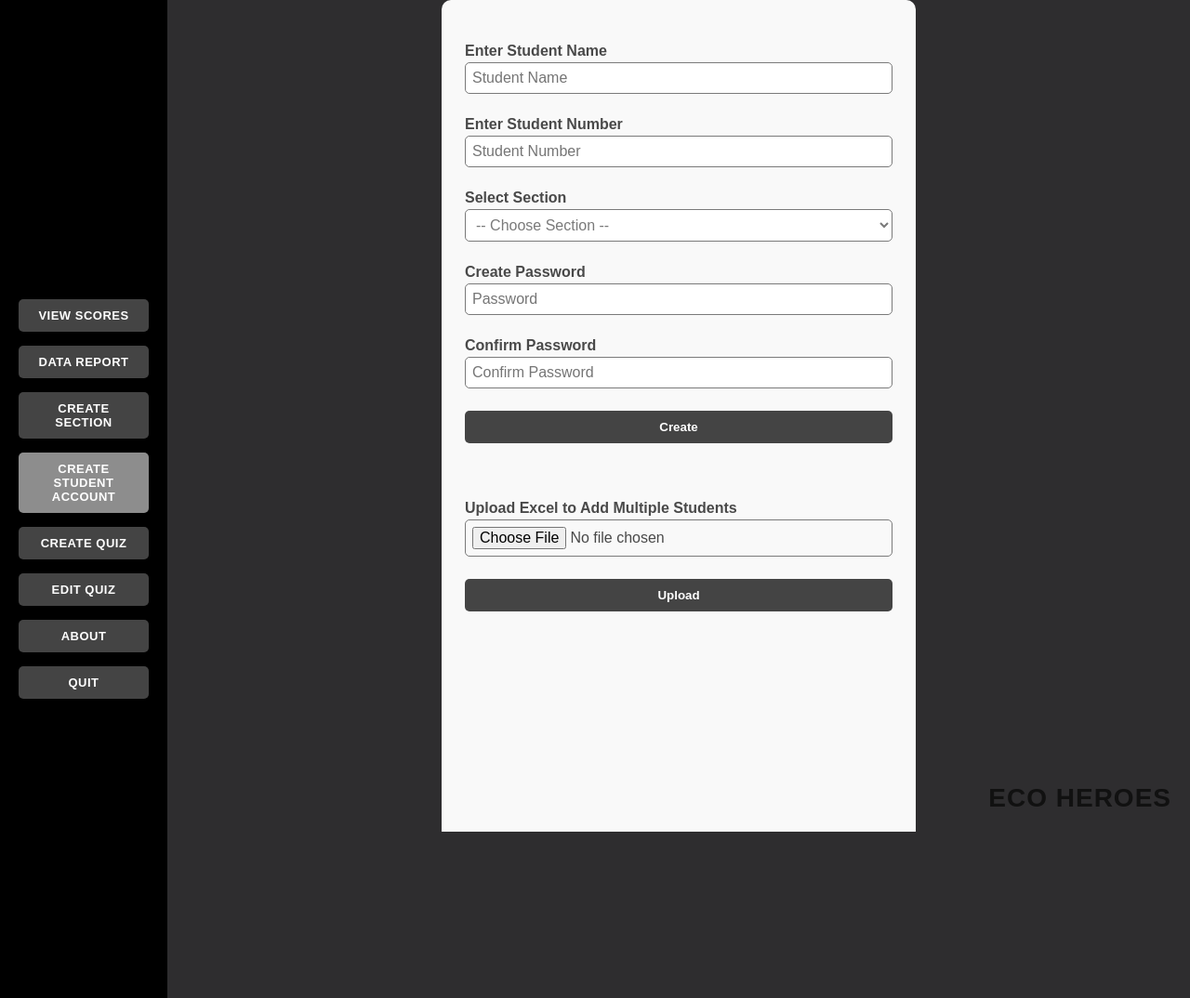
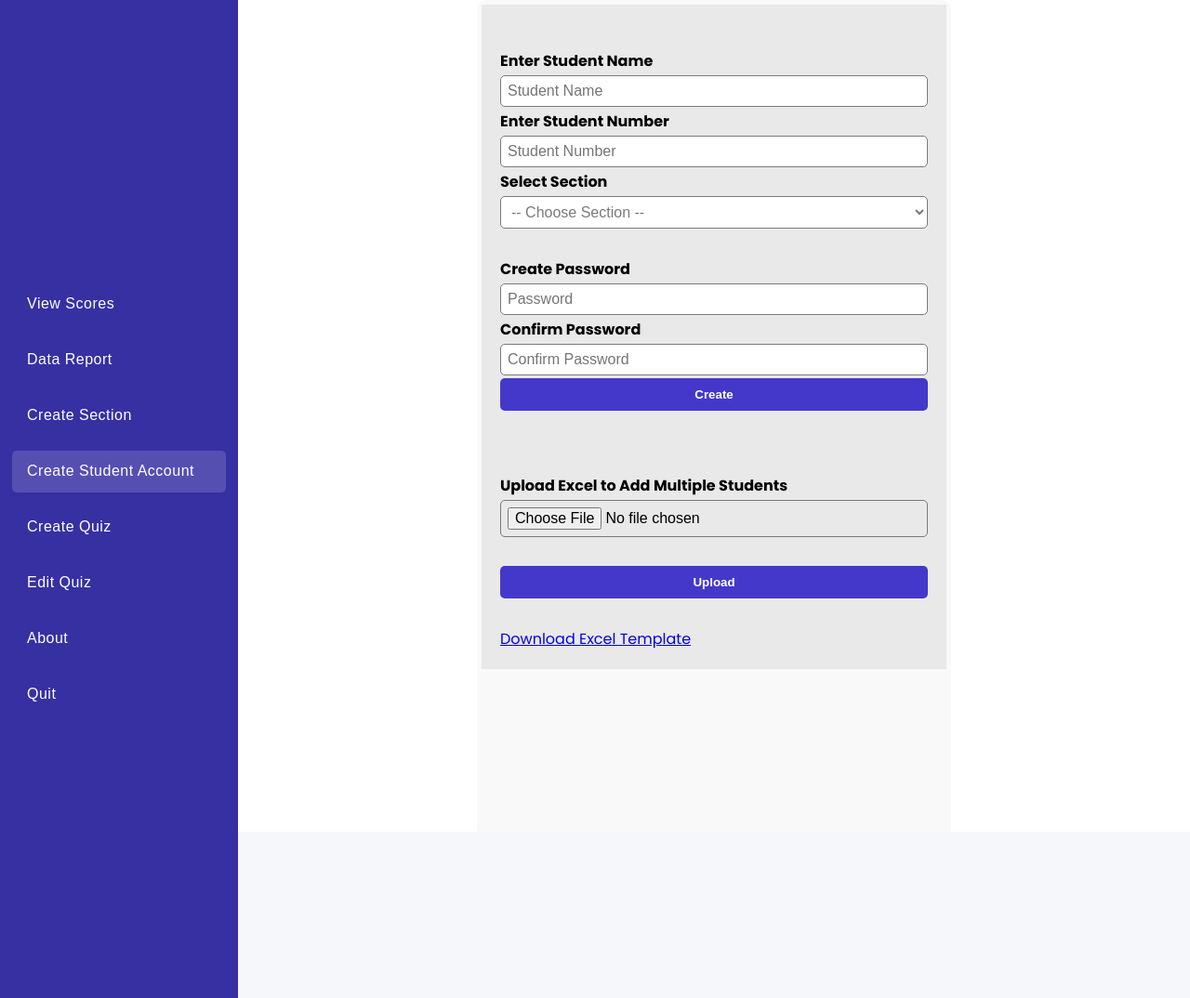
Before and after one commit to pritongtokwa/React-Teacher-Web, a Flask app: page /create-student in a window 1280 px wide. Shown: the whole page at 93% size. Run offline with Flask 3, Linux system fonts and the light colour scheme; data that the repository does not hold is empty.

Commit message:
Added Revisions

```diff
--- a/main.py
+++ b/main.py
@@ -471,17 +471,30 @@ def create_student():
         password1 = request.form.get("password1")
         password2 = request.form.get("password2")
 
-        if password1 != password2:
+        import re
+        if not re.match(r"^[A-Za-z. ]+$", studname):
+            error = "Name must only contain letters, spaces, and periods."
+        elif not re.match(r"^\d{12}$", studnum):
+            error = "Student number must be exactly 12 digits."
+        elif not re.match(r"^\d{1,8}$", password1):
+            error = "Password must be numeric and up to 8 digits only."
+        elif password1 != password2:
             error = "Passwords do not match."
         else:
-            with conn.cursor() as cursor:
-                cursor.execute(
-                    "INSERT INTO students (name, student_number, section_id, password) VALUES (%s, %s, %s, %s)",
-                    (studname, studnum, section_id, password1)
-                )
-                conn.commit()
-            conn.close()
-            return redirect(url_for("create_student"))
+            with conn.cursor(dictionary=True) as cursor:
+                cursor.execute("SELECT id FROM students WHERE student_number = %s", (studnum,))
+                existing = cursor.fetchone()
+
+                if existing:
+                    error = "A student with that student number already exists."
+                else:
+                    cursor.execute(
+                        "INSERT INTO students (name, student_number, section_id, password) VALUES (%s, %s, %s, %s)",
+                        (studname, studnum, section_id, password1)
+                    )
+                    conn.commit()
+                    conn.close()
+                    return redirect(url_for("create_student"))
 
     conn.close()
     return render_template("createstudent.html", error=error, sections=sections, current_page="create-student")
@@ -520,11 +533,27 @@ def upload_students():
         with conn.cursor() as cursor:
             added_students = 0
             skipped_students = 0
-            for _, row in df.iterrows():
+            skipped_details = []
+
+            for index, row in df.iterrows():
                 student_number = str(row[col_map["student_number"]]).strip()
                 name = str(row[col_map["name"]]).strip()
                 section_name = str(row[col_map["section"]]).strip()
                 password = str(row[col_map["password"]]).strip()
+
+                import re
+                if not re.match(r"^[A-Za-z. ]+$", name):
+                    skipped_students += 1
+                    skipped_details.append(f"Row {index+2}: Invalid name")
+                    continue
+                if not re.match(r"^\d{12}$", student_number):
+                    skipped_students += 1
+                    skipped_details.append(f"Row {index+2}: Student number must be exactly 12 digits")
+                    continue
+                if not re.match(r"^\d{1,8}$", password):
+                    skipped_students += 1
+                    skipped_details.append(f"Row {index+2}: Password must be numeric (max 8 digits)")
+                    continue
 
                 cursor.execute("SELECT id FROM sections WHERE name=%s", (section_name,))
                 result = cursor.fetchone()
@@ -538,6 +567,7 @@ def upload_students():
                 cursor.execute("SELECT id FROM students WHERE student_number=%s", (student_number,))
                 if cursor.fetchone():
                     skipped_students += 1
+                    skipped_details.append(f"Row {index+2}: Duplicate student number")
                     continue
 
                 cursor.execute(
@@ -548,12 +578,184 @@ def upload_students():
 
             conn.commit()
         conn.close()
-        flash(f"{added_students} students added successfully! {skipped_students} duplicates skipped.", "success")
+
+        message = f"{added_students} students added successfully."
+        if skipped_students > 0:
+            message += f" {skipped_students} rows skipped due to validation errors."
+
+        if skipped_details:
+            preview = "<br>".join(skipped_details[:10])
+            if len(skipped_details) > 10:
+                preview += "<br>...and more."
+            flash(f"{message}<br><br><b>Skipped Rows:</b><br>{preview}", "warning")
+        else:
+            flash(message, "success")
 
     except Exception as e:
         flash(f"Error processing Excel file: {e}", "error")
 
     return redirect(url_for("create_student"))
+
+# ---------------- EXPORT DATA (EXCEL) ----------------
+from flask import Response
+import io
+from openpyxl import Workbook
+
+@app.route("/export/<class_name>")
+def export_class_data(class_name):
+    try:
+        conn = get_db()
+        cursor = conn.cursor(dictionary=True)
+
+        cursor.execute("""
+            SELECT st.name AS student_name,
+                   sec.name AS section_name,
+                   sc.minigame1_best,
+                   sc.minigame2_best,
+                   sc.minigame3_best,
+                   sc.minigame4_best,
+                   sc.quiz_score
+            FROM students st
+            JOIN sections sec ON st.section_id = sec.id
+            LEFT JOIN scores sc ON st.id = sc.student_id
+            WHERE sec.name = %s
+        """, (class_name,))
+        rows = cursor.fetchall()
+        cursor.close()
+        conn.close()
+
+        if not rows:
+            return "No data found for this class.", 404
+
+        wb = Workbook()
+        ws = wb.active
+        ws.title = f"{class_name} Scores"
+
+        headers = [
+            "Student Name", "Section", "Minigame 1 (Best)", "Minigame 2 (Best)",
+            "Minigame 3 (Best)", "Minigame 4 (Best)", "Quiz Score"
+        ]
+        ws.append(headers)
+
+        for row in rows:
+            ws.append([
+                row["student_name"],
+                row["section_name"],
+                row.get("minigame1_best", 0) or 0,
+                row.get("minigame2_best", 0) or 0,
+                row.get("minigame3_best", 0) or 0,
+                row.get("minigame4_best", 0) or 0,
+                row.get("quiz_score", 0) or 0
+            ])
+
+        output = io.BytesIO()
+        wb.save(output)
+        output.seek(0)
+
+        return Response(
+            output.getvalue(),
+            mimetype="application/vnd.openxmlformats-officedocument.spreadsheetml.sheet",
+            headers={
+                "Content-Disposition": f"attachment; filename={class_name}_scores.xlsx"
+            }
+        )
+
+    except Exception as e:
+        print("Export error:", e)
+        return f"Error exporting data: {e}", 500
+
+# ---------------- EXPORT DATA REPORT (EXCEL) ----------------
+@app.route("/export-report/<class_name>")
+def export_data_report(class_name):
+    try:
+        conn = get_db()
+        cursor = conn.cursor(dictionary=True)
+
+        cursor.execute("""
+            SELECT st.name AS student_name,
+                   sec.name AS section_name,
+                   sc.minigame1_first,
+                   sc.minigame1_best,
+                   sc.minigame1_attempts,
+                   sc.minigame2_first,
+                   sc.minigame2_best,
+                   sc.minigame2_attempts,
+                   sc.minigame3_first,
+                   sc.minigame3_best,
+                   sc.minigame3_attempts,
+                   sc.minigame4_first,
+                   sc.minigame4_best,
+                   sc.minigame4_attempts,
+                   sc.quiz_score
+            FROM students st
+            JOIN sections sec ON st.section_id = sec.id
+            LEFT JOIN scores sc ON st.id = sc.student_id
+            WHERE sec.name = %s
+        """, (class_name,))
+        rows = cursor.fetchall()
+        cursor.close()
+        conn.close()
+
+        if not rows:
+            return "No data found for this class.", 404
+
+        wb = Workbook()
+        ws = wb.active
+        ws.title = f"{class_name} Report"
+
+        headers = [
+            "Student Name", "Section",
+            "Minigame 1 (First)", "Minigame 1 (Best)", "Attempts", "Improvement",
+            "Minigame 2 (First)", "Minigame 2 (Best)", "Attempts", "Improvement",
+            "Minigame 3 (First)", "Minigame 3 (Best)", "Attempts", "Improvement",
+            "Minigame 4 (First)", "Minigame 4 (Best)", "Attempts", "Improvement",
+            "Quiz Score"
+        ]
+        ws.append(headers)
+
+        for r in rows:
+            ws.append([
+                r["student_name"],
+                r["section_name"],
+
+                r.get("minigame1_first", 0) or 0,
+                r.get("minigame1_best", 0) or 0,
+                r.get("minigame1_attempts", 0) or 0,
+                (r["minigame1_best"] or 0) - (r["minigame1_first"] or 0),
+
+                r.get("minigame2_first", 0) or 0,
+                r.get("minigame2_best", 0) or 0,
+                r.get("minigame2_attempts", 0) or 0,
+                (r["minigame2_best"] or 0) - (r["minigame2_first"] or 0),
+
+                r.get("minigame3_first", 0) or 0,
+                r.get("minigame3_best", 0) or 0,
+                r.get("minigame3_attempts", 0) or 0,
+                (r["minigame3_best"] or 0) - (r["minigame3_first"] or 0),
+
+                r.get("minigame4_first", 0) or 0,
+                r.get("minigame4_best", 0) or 0,
+                r.get("minigame4_attempts", 0) or 0,
+                (r["minigame4_best"] or 0) - (r["minigame4_first"] or 0),
+
+                r.get("quiz_score", 0) or 0
+            ])
+
+        output = io.BytesIO()
+        wb.save(output)
+        output.seek(0)
+
+        return Response(
+            output.getvalue(),
+            mimetype="application/vnd.openxmlformats-officedocument.spreadsheetml.sheet",
+            headers={
+                "Content-Disposition": f"attachment; filename={class_name}_data_report.xlsx"
+            }
+        )
+
+    except Exception as e:
+        print("Export report error:", e)
+        return f"Error exporting report: {e}", 500
 
 # ---------------- EXTERNAL UPLOAD (for PHP site) ----------------
 @app.route("/api/upload-students", methods=["POST"])
--- a/static/style.css
+++ b/static/style.css
@@ -1,8 +1,8 @@
 body {
   margin: 0;
-  font-family: 'Arial', sans-serif;
-  background-color: #2e2d2f;
-  color: white;
+  font-family: 'Poppins', sans-serif;
+  background-color: #f5f7fa;
+  color: black;
   height: 100vh;
   display: flex;
 }
@@ -14,9 +14,9 @@ body {
 }
 
 .sidebar {
-  width: 180px;
+  width: 256px;
   height: 120%;
-  background-color: #000;
+  background-color: #3730a3;
   display: flex;
   flex-direction: column;
   justify-content: center;
@@ -26,29 +26,30 @@ body {
 }
 
 .sidebar button {
-  background-color: #444;
+  background-color: #3730a3;
   color: white;
   border: none;
   padding: 10px 16px;
-  width: 140px;
+  width: 230px;
+  height: 45px;
   border-radius: 5px;
   cursor: pointer;
-  font-weight: bold;
-  font-size: 13px;
+  font-size: 16px;
   letter-spacing: 0.5px;
+  text-align: left;
 }
 
 .sidebar button:hover {
-  background-color: #666;
+  background-color: rgba(255, 255, 255, 0.15);
 }
 
 .sidebar button.active {
-  background-color: #8d8d8d;
+  background-color: rgba(255, 255, 255, 0.15);
 }
 
 .main {
   flex: 1;
-  background-color: #2e2d2f;
+  background-color: #fff;
   position: relative;
 }
 
@@ -68,11 +69,11 @@ body {
   align-items: center;
   height: 100vh;
   width: 100%;
-  background-color: #2e2d2f;
+  background-color: #f5f7fa;
 }
 
 .login-form {
-  background-color: #1e1e1e;
+  background-color: #f5f7fa;
   padding: 40px;
   border-radius: 8px;
   box-shadow: 0 0 10px rgba(0,0,0,0.5);
@@ -89,14 +90,14 @@ body {
 
 .login-form input {
   padding: 10px;
-  border: none;
+  border: 1px solid black;
   border-radius: 5px;
   font-size: 16px;
 }
 
 .login-form button {
   padding: 10px;
-  background-color: #444;
+  background-color: #3730a3;
   color: white;
   border: none;
   border-radius: 5px;
@@ -154,7 +155,7 @@ body {
 }
 
 .class-buttons button {
-  background-color: #444;
+  background-color: #4338ca;
   color: white;
   border: none;
   padding: 10px 15px;
@@ -164,11 +165,11 @@ body {
 }
 
 .class-buttons button:hover {
-  background-color: #666;
+  background-color: #3730a3;
 }
 
 .class-buttons button.active {
-  background-color: #000;
+  background-color: #342d94;
   color: white;
 }
 
@@ -182,7 +183,7 @@ body {
 
 .popup-createclass {
   background-color: #f9f9f9;
-  color: #494949;
+  color: black;
   height: 40%;
   width: 500px;
   display: flex;
@@ -197,7 +198,7 @@ body {
 
 .popup-createstudent {
   background-color: #f9f9f9;
-  color: #494949;
+  color: black;
   height: 110%;
   width: 500px;
   display: flex;
@@ -211,7 +212,7 @@ body {
 }
 
 .createclass-form {
-  background-color: #f9f9f9;
+  background-color: #e9e9e9;
   padding: 20px;
   display: flex;
   flex-direction: column;
@@ -245,7 +246,7 @@ body {
 
 .createclass-form button {
   padding: 10px;
-  background-color: #444;
+  background-color: #4338ca;
   color: white;
   border: none;
   border-radius: 5px;
@@ -254,7 +255,7 @@ body {
 }
 
 .createclass-form button:hover {
-  background-color: #666;
+  background-color: #3730a3;
 }
 
 .createclass-form h4 {
--- a/templates/about.html
+++ b/templates/about.html
@@ -13,8 +13,8 @@
             <h2>🚀 Features</h2>
             <ul>
                 <li>📊 View individual student minigame scores</li>
-                <li>🧑‍🏫 Organize and manage student classes</li>
-                <li>🔐 Secure data collection using class-based passwords</li>
+                <li>🧑‍🏫 Organize and manage students and classes</li>
+                <li>🔐 Secure data collection</li>
             </ul>
         </div>
 
--- a/templates/base.html
+++ b/templates/base.html
@@ -3,6 +3,7 @@
 <head>
     <meta charset="UTF-8">
     <title>Teacher Dashboard</title>
+    <link href="https://fonts.googleapis.com/css2?family=Poppins:wght@400;500;600;700&display=swap" rel="stylesheet">
     <link rel="stylesheet" href="{{ url_for('static', filename='style.css') }}">
 </head>
 <body>
@@ -10,31 +11,31 @@
         {% if not hide_sidebar %}
         <div class="sidebar">
             <form action="/manage-data">
-                <button type="submit" class="{% if current_page == 'manage-data' %}active{% endif %}">VIEW SCORES</button>
+                <button type="submit" class="{% if current_page == 'manage-data' %}active{% endif %}">View Scores</button>
             </form>
             <form action="/data-report">
                 <input type="hidden" name="section_id" value="1">
                 <button type="submit" class="{% if current_page == 'data-report' %}active{% endif %}">
-                    DATA REPORT
+                    Data Report
                 </button>
             </form>
             <form action="/create-class">
-                <button type="submit" class="{% if current_page == 'create-class' %}active{% endif %}">CREATE SECTION</button>
+                <button type="submit" class="{% if current_page == 'create-class' %}active{% endif %}">Create Section</button>
             </form>
             <form action="/create-student">
-                <button type="submit" class="{% if current_page == 'create-student' %}active{% endif %}">CREATE STUDENT ACCOUNT</button>
+                <button type="submit" class="{% if current_page == 'create-student' %}active{% endif %}">Create Student Account</button>
             </form>
             <form action="/create-quiz">
-                <button type="submit" class="{% if current_page == 'create-quiz' %}active{% endif %}">CREATE QUIZ</button>
+                <button type="submit" class="{% if current_page == 'create-quiz' %}active{% endif %}">Create Quiz</button>
             </form>
             <form action="/edit-quiz">
-                <button type="submit" class="{% if current_page == 'edit-quiz' %}active{% endif %}">EDIT QUIZ</button>
+                <button type="submit" class="{% if current_page == 'edit-quiz' %}active{% endif %}">Edit Quiz</button>
             </form>
             <form action="/about">
-                <button type="submit" class="{% if current_page == 'about' %}active{% endif %}">ABOUT</button>
+                <button type="submit" class="{% if current_page == 'about' %}active{% endif %}">About</button>
             </form>
             <form action="/logout">
-                <button type="submit">QUIT</button>
+                <button type="submit">Quit</button>
             </form>
         </div>
         {% endif %}
--- a/templates/create_quiz.html
+++ b/templates/create_quiz.html
@@ -40,6 +40,4 @@
 
         </div>
     </div>
-    <div class="bottom-text">ECO HEROES</div>
-</div>
 {% endblock %}
--- a/templates/createclass.html
+++ b/templates/createclass.html
@@ -15,6 +15,4 @@
             </form>
         </div>
     </div>
-    <div class="bottom-text">ECO HEROES</div>
-</div>
 {% endblock %}
--- a/templates/createstudent.html
+++ b/templates/createstudent.html
@@ -4,17 +4,34 @@
 <div class="main">
     <div class="popup-page">
         <div class="popup-createstudent">
+
+            {% with messages = get_flashed_messages(with_categories=true) %}
+                {% if messages %}
+                    {% for category, message in messages %}
+                        <div class="alert alert-{{ category }}" style="margin-bottom: 15px; padding: 10px; border-radius: 6px;
+                            {% if category == 'success' %}background-color: #d1fae5; color: #065f46;
+                            {% elif category == 'error' %}background-color: #fee2e2; color: #991b1b;
+                            {% elif category == 'warning' %}background-color: #fef3c7; color: #92400e;
+                            {% endif %}">
+                            {{ message|safe }}
+                        </div>
+                    {% endfor %}
+                {% endif %}
+            {% endwith %}
+
             {% if error %}
                 <p style="color: red; font-weight: bold;">{{ error }}</p>
             {% endif %}
 
-            <!-- Manual Create Student Form -->
             <form method="POST" class="createclass-form">
                 <br><h4>Enter Student Name</h4>
-                <input type="text" name="studname" placeholder="Student Name" required><br>
+                <input type="text" name="studname" placeholder="Student Name" required
+                pattern="[A-Za-z. ]+" title="Only letters, spaces, and periods allowed.">
 
                 <h4>Enter Student Number</h4>
-                <input type="text" name="studnum" placeholder="Student Number" required pattern="\d*" inputmode="numeric" oninput="this.value = this.value.replace(/[^0-9]/g, '')"><br>
+                <input type="text" name="studnum" placeholder="Student Number" required
+                pattern="\d{12}" maxlength="12" inputmode="numeric"
+                title="Student number must be exactly 12 digits.">
 
                 <h4>Select Section</h4>
                 <select id="section-dropdown" name="section" required>
@@ -25,19 +42,23 @@
                 </select><br>
 
                 <h4>Create Password</h4>
-                <input type="password" name="password1" placeholder="Password" required><br>
+                <input type="password" name="password1" placeholder="Password" required
+                pattern="\d{1,8}" maxlength="8" inputmode="numeric"
+                title="Password must be numeric (max 8 digits)">
 
                 <h4>Confirm Password</h4>
-                <input type="password" name="password2" placeholder="Confirm Password" required><br>
+                <input type="password" name="password2" placeholder="Confirm Password" required
+                pattern="\d{1,8}" maxlength="8" inputmode="numeric"
+                title="Password must be numeric (max 8 digits)">
 
                 <button type="submit">Create</button><br>
             </form>
 
-            <!-- Excel Upload Form -->
             <form method="POST" class="createclass-form" action="{{ url_for('upload_students') }}" enctype="multipart/form-data">
                 <b>Upload Excel to Add Multiple Students</b>
                 <input type="file" name="excel_file" accept=".xlsx,.xls" required><br>
-                <button type="submit">Upload</button>
+                <button type="submit">Upload</button><br>
+                <a href="{{ url_for('static', filename='students_template.xlsx') }}" download class="download-template-btn">Download Excel Template</a>
             </form>
 
             <script>
@@ -46,7 +67,7 @@
                     const response = await fetch("/api/sections-dropdown");
                     if (!response.ok) throw new Error("Failed to load sections");
                     const sections = await response.json();
-                    const dropdown = document.getElementById("section-dropdown"); // ✅ fixed ID
+                    const dropdown = document.getElementById("section-dropdown");
                     dropdown.innerHTML = '<option value="">-- Choose Section --</option>';
                     sections.forEach(sec => {
                         dropdown.innerHTML += `<option value="${sec.id}">${sec.name}</option>`;
@@ -61,6 +82,5 @@
 
         </div>
     </div>
-    <div class="bottom-text">ECO HEROES</div>
 </div>
 {% endblock %}
--- a/templates/edit_quiz.html
+++ b/templates/edit_quiz.html
@@ -50,8 +50,6 @@
             </form>
         </div>
     </div>
-    <div class="bottom-text">ECO HEROES</div>
-</div>
 
 <script>
     const select = document.getElementById('quiz-select');
--- a/templates/managedata.html
+++ b/templates/managedata.html
@@ -13,6 +13,4 @@
 
         </div>
     </div>
-    <div class="bottom-text">ECO HEROES</div>
-</div>
 {% endblock %}
```
Also changed, not shown: templates/classdata.html (+7 -0 lines), templates/datareport.html (+8 -1 lines), 2 other files.
